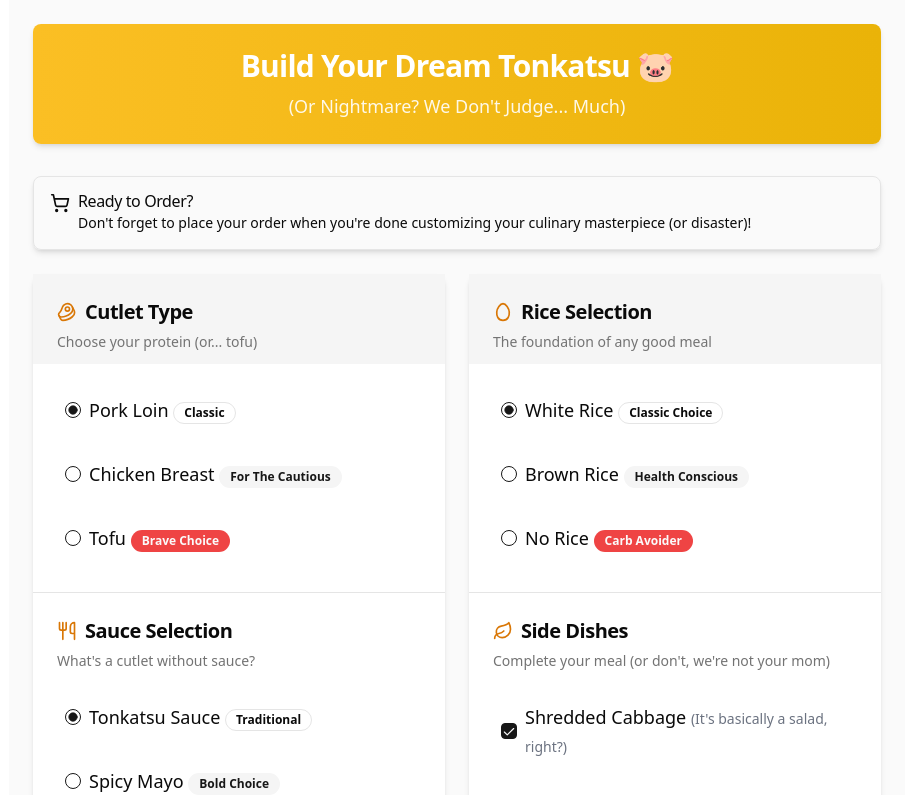
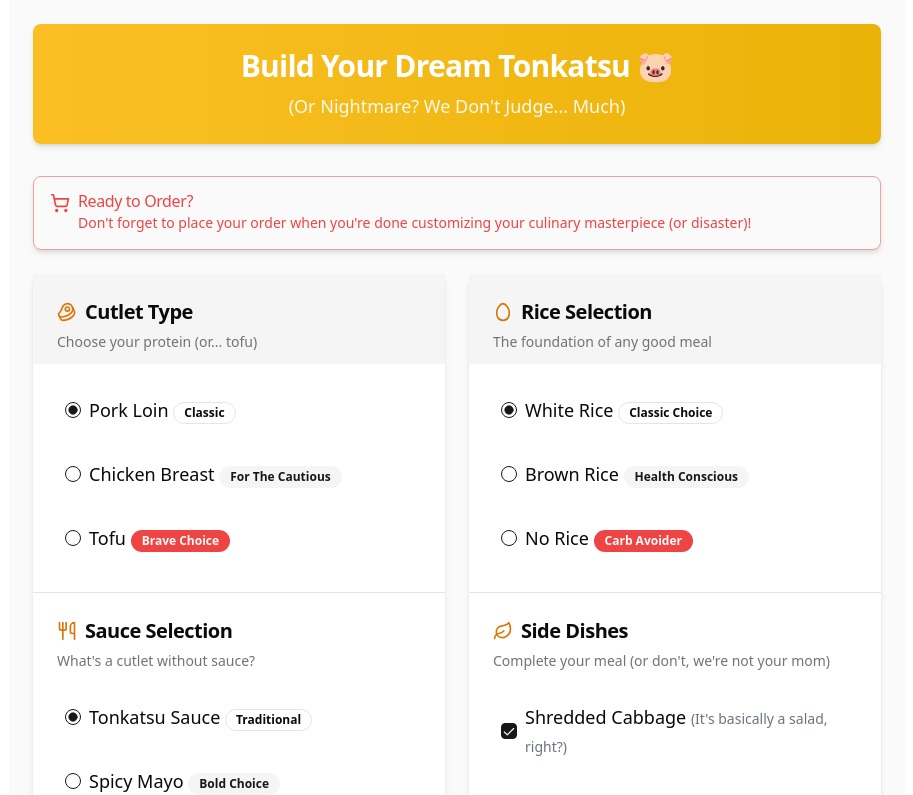
Before and after one commit to Ctpy/tonkatsu-configurator, a Next.js app: page / in a window 1280 px wide. Shown: the top 795 px of the page, without its empty margins (183-1096 px from the left). Built offline with nearby package versions, Linux system fonts and the light colour scheme.

Commit message:
Fix errors

```diff
--- a/src/app/page.tsx
+++ b/src/app/page.tsx
@@ -21,7 +21,6 @@ import {
   Card,
   CardContent,
   CardDescription,
-  CardFooter,
   CardHeader,
   CardTitle,
 } from "@/components/ui/card";
@@ -202,7 +201,7 @@ export default function TonkatsuConfigurator() {
             </span>
           </CardTitle>
           <CardDescription className="text-center text-lg text-white/90 mt-2">
-            (Or Nightmare? We Don't Judge... Much)
+            (Or Nightmare? We Don&apos;t Judge... Much)
           </CardDescription>
         </div>
       </Card>
@@ -234,12 +233,12 @@ export default function TonkatsuConfigurator() {
           </AlertDescription>
         </Alert>
       ) : (
-        <Alert className="my-6 shadow-md" variant="warning">
+        <Alert className="my-6 shadow-md" variant="destructive">
           <ShoppingCart className="h-5 w-5" />
           <AlertTitle className="font-medium">Ready to Order?</AlertTitle>
           <AlertDescription>
-            Don't forget to place your order when you're done customizing your
-            culinary masterpiece (or disaster)!
+            Don&apos;t forget to place your order when you&apos;re done
+            customizing your culinary masterpiece (or disaster)!
           </AlertDescription>
         </Alert>
       )}
@@ -296,7 +295,9 @@ export default function TonkatsuConfigurator() {
               <Utensils className="mr-2 h-5 w-5 text-amber-600" /> Sauce
               Selection
             </CardTitle>
-            <CardDescription>What's a cutlet without sauce?</CardDescription>
+            <CardDescription>
+              What&apos;s a cutlet without sauce?
+            </CardDescription>
           </CardHeader>
           <CardContent className="pt-3">
             <RadioGroup
@@ -386,7 +387,7 @@ export default function TonkatsuConfigurator() {
               <Leaf className="mr-2 h-5 w-5 text-amber-600" /> Side Dishes
             </CardTitle>
             <CardDescription>
-              Complete your meal (or don't, we're not your mom)
+              Complete your meal (or don&apos;t, we&apos;re not your mom)
             </CardDescription>
           </CardHeader>
           <CardContent className="pt-3 space-y-4">
@@ -404,7 +405,7 @@ export default function TonkatsuConfigurator() {
               >
                 Shredded Cabbage{" "}
                 <span className="text-sm text-gray-500">
-                  (It's basically a salad, right?)
+                  (It&apos;s basically a salad, right?)
                 </span>
               </Label>
             </div>
@@ -483,8 +484,8 @@ export default function TonkatsuConfigurator() {
       <Card className="mt-6 shadow-md border-0">
         <CardHeader className="bg-gradient-to-r from-green-50 to-yellow-50 pb-3">
           <CardTitle className="flex items-center text-xl">
-            <Sparkles className="mr-2 h-5 w-5 text-amber-600" /> Chef's Despair
-            Meter
+            <Sparkles className="mr-2 h-5 w-5 text-amber-600" /> Chef&apos;s
+            Despair Meter
           </CardTitle>
           <CardDescription>
             How much is your order making our chef question their career
```
